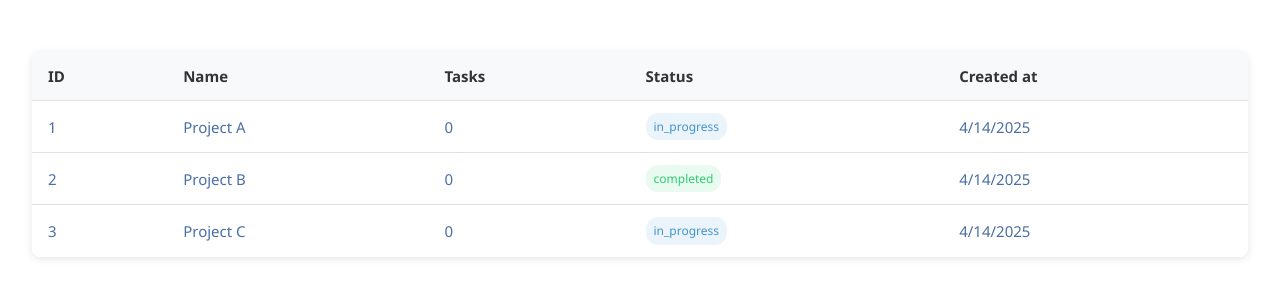
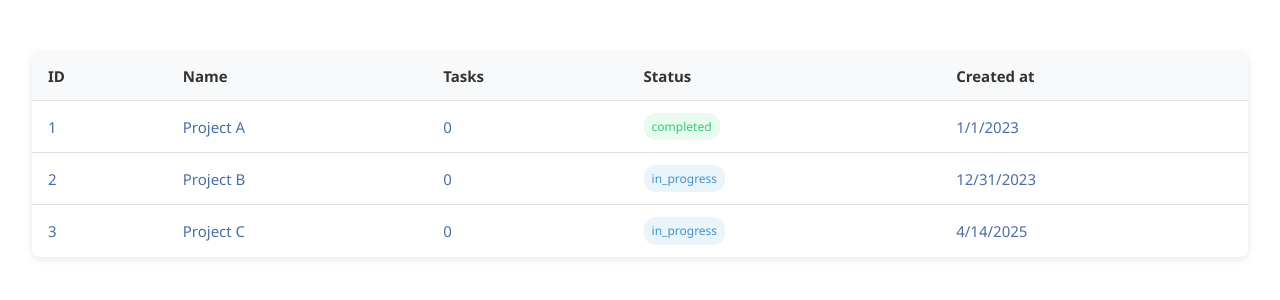
Before and after one commit to kiricle/project-manager, a Vue app: page / in a window 1280 px wide. Shown: the top 300 px of the page. Built offline with nearby package versions, Linux system fonts and the light colour scheme; data requests are answered from the project's data file; the HTML template or start-up script is replaced by a standard one.

Commit message:
feat(projects): add useFetch composable and store to get projects

```diff
--- a/db.json
+++ b/db.json
@@ -1,21 +1,29 @@
 {
   "projects": [
     {
-      "id": "1",
+      "id": 1,
       "name": "Project A",
       "description": "Test",
-      "status": "Active",
-      "createdAt": "2023-01-01"
+      "status": "completed",
+      "createdAt": "2023-01-01",
+      "tasks": []
+    },
+    {
+      "id": 2,
+      "name": "Project B",
+      "description": "John",
+      "status": "in_progress",
+      "createdAt": "2023-12-31",
+      "tasks": []
+    },
+    {
+      "id": 3,
+      "name": "Project C",
+      "description": "John",
+      "status": "in_progress",
+      "createdAt": "2025-04-14",
+      "tasks": []
     }
   ],
-  "tasks": [
-    {
-      "id": "1",
-      "projectId": 1,
-      "title": "Task 1",
-      "assignee": "John",
-      "status": "To Do",
-      "dueDate": "2023-12-31"
-    }
-  ]
+  "tasks": []
 }
--- /dev/null
+++ b/src/api/client.ts
@@ -0,0 +1,8 @@
+import axios from "axios";
+
+export const client = axios.create({
+    baseURL: import.meta.env.VITE_API_URL,
+    headers: {
+        "Content-Type": "application/json",
+    },
+});
--- a/src/components/ProjectsList.vue
+++ b/src/components/ProjectsList.vue
@@ -1,44 +1,28 @@
 <script setup lang="ts">
-import type { Project } from '@/models/project';
+import { useProjectsStore } from '@/stores/projects';
 import Badge from '@/ui/Badge.vue';
 import { formatDate } from '@/utils/formatDate';
-import { ref } from 'vue';
+import { onMounted } from 'vue';
 import { useRouter } from 'vue-router';
 
 const router = useRouter()
 
 function goToProject(id: number) {
-    console.log(id);
     router.push(`/projects/${id}`);
 }
 
-const projects = ref<Project[]>([{
-    id: 1,
-    name: 'Project A',
-    status: 'in_progress',
-    createdAt: new Date(),
-    description: 'Sample project A description',
-    tasks: [],
-}, {
-    id: 2,
-    name: 'Project B',
-    status: 'completed',
-    createdAt: new Date(),
-    description: 'Sample project A description',
-    tasks: [],
-}, {
-    id: 3,
-    name: 'Project C',
-    status: 'in_progress',
-    createdAt: new Date(),
-    description: 'Sample project A description',
-    tasks: [],
-}]);
+const store = useProjectsStore();
+// const { projects, isLoading, fetchData, error } = store;
+
+onMounted(async () => {
+    store.fetchData()
+});
+
 </script>
 
 <template>
     <div class="projects-table-container">
-        <table class="projects-table">
+        <table v-if="!store.isLoading && !store.error" class="projects-table">
             <thead>
                 <tr>
                     <th>ID</th>
@@ -49,7 +33,7 @@ const projects = ref<Project[]>([{
                 </tr>
             </thead>
             <tbody>
-                <tr @click="goToProject(project.id)" class="project-row" v-for="project in projects" :key="project.id">
+                <tr @click="goToProject(project.id)" class="project-row" v-for="project in store.projects" :key="project.id">
                     <td>{{ project.id }}</td>
                     <td>{{ project.name }}</td>
                     <td>{{ project.tasks.length }}</td>
--- /dev/null
+++ b/src/composables/useFetch.ts
@@ -0,0 +1,27 @@
+import { ref } from "vue";
+
+export const useFetch = <T>(initialValue: T, fetcher: () => Promise<T>) => {
+    const result = ref<T>(initialValue)
+    const isLoading = ref(false);
+    const error = ref<string | null>(null);
+
+    const fetchData = async () => {
+        try {
+            isLoading.value = true;
+            error.value = null;
+            result.value = await fetcher();
+            console.log(result.value)
+        } catch (err) {
+            error.value = (err as Error).message || 'Failed to fetch data';
+        } finally {
+            isLoading.value = false;
+        }
+    };
+
+    return {
+        result,
+        isLoading,
+        error,
+        fetchData,
+    } as const;
+};
--- /dev/null
+++ b/src/service/project.ts
@@ -0,0 +1,11 @@
+import { client } from "@/api/client";
+import type { Project } from "@/models/project";
+
+export class ProjectService {
+
+    static async getProjects() {
+        const response = await client.get<Project[]>('/projects');
+
+        return response.data;
+    }
+}
--- /dev/null
+++ b/src/stores/projects.ts
@@ -0,0 +1,15 @@
+import { useFetch } from '@/composables/useFetch'
+import type { Project } from '@/models/project'
+import { ProjectService } from '@/service/project'
+import { defineStore } from 'pinia'
+
+export const useProjectsStore = defineStore('projects', () => {
+  const { result: projects, isLoading, error, fetchData } = useFetch([] as Project[], ProjectService.getProjects);
+
+  return {
+    projects,
+    isLoading,
+    error,
+    fetchData,
+  } as const;
+})
--- a/src/utils/formatDate.ts
+++ b/src/utils/formatDate.ts
@@ -1,5 +1,11 @@
-export const formatDate = (date: Date): string => {
-    return new Intl.DateTimeFormat('ua', {
+export const formatDate = (date: Date | string): string => {
+    if (typeof date === 'string') {
+        date = new Date(date);
+    }
+
+    console.log(date)
+
+    return new Intl.DateTimeFormat('ua-UA', {
         day: 'numeric',
         month: 'numeric',
         year: 'numeric',
```
Also changed, not shown: src/stores/counter.ts (deleted, +0 -12 lines), 1 other file (tests, documents, lock files or other folders).
